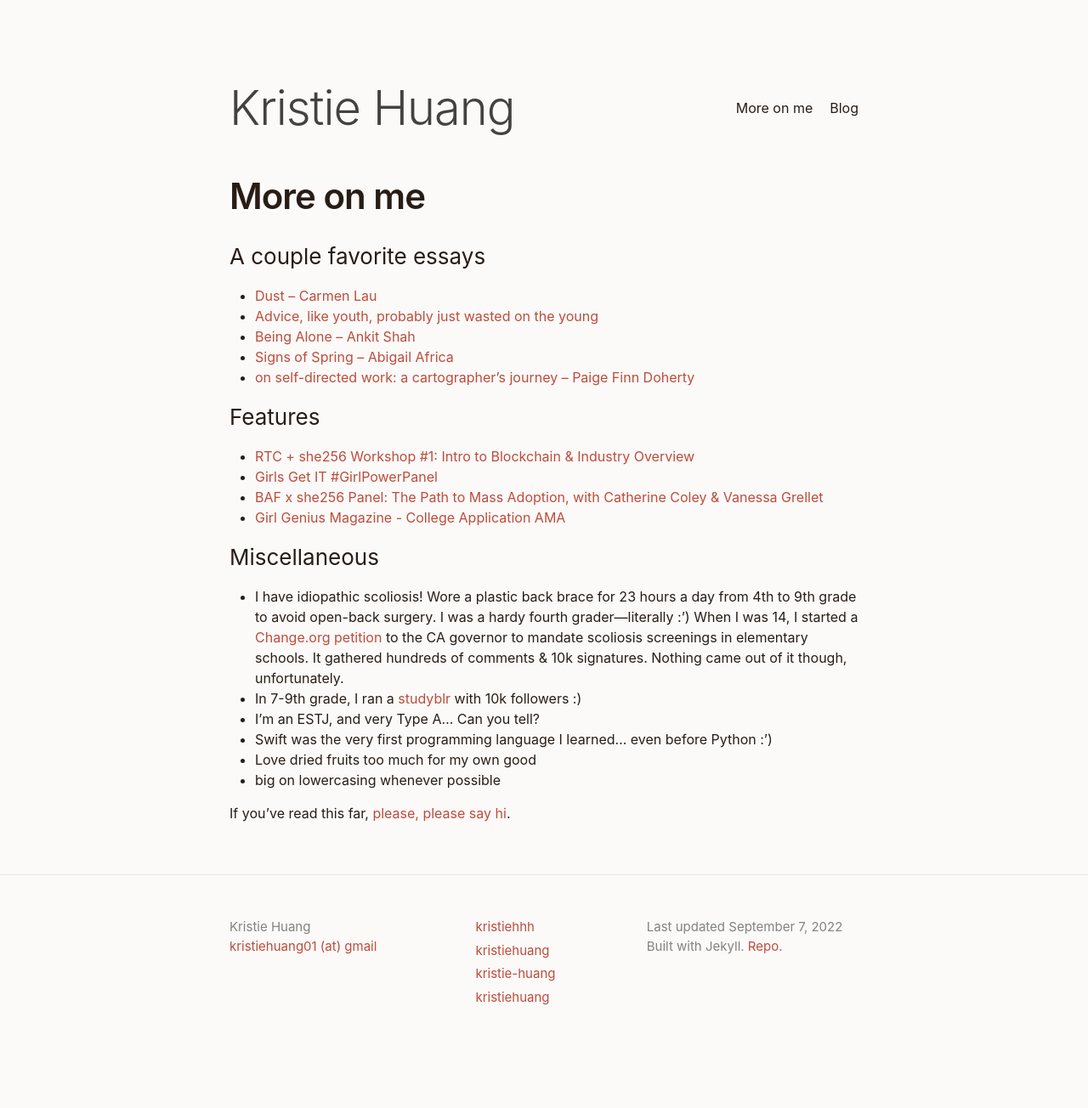
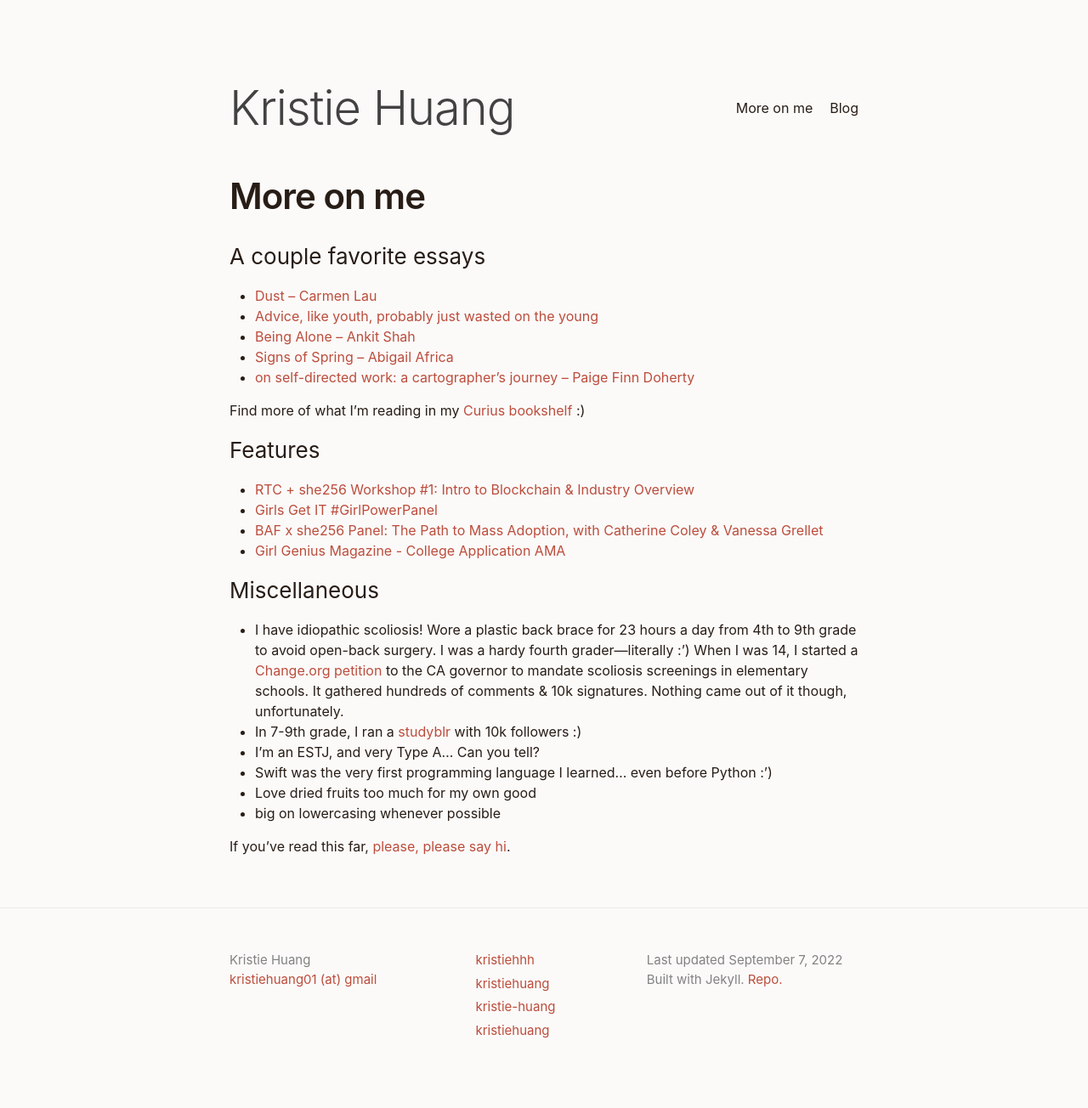
Before and after one commit to kristiehuang/kristiehuang.github.io, a Jekyll site: the page built from more-on-me.markdown, in a window 1280 px wide. Shown: the whole page at 85% size. Built offline with Jekyll 4.4.1, drawn with Linux system fonts in a browser that asks for light colours; before the commit the page ends 1265 px from its top, so only the background shows below that.

Commit message:
add curius link

```diff
--- a/more-on-me.markdown
+++ b/more-on-me.markdown
@@ -10,6 +10,8 @@ permalink: /more-on-me/
 - [Being Alone – Ankit Shah](https://www.ankit.fyi/being-alone)
 - [Signs of Spring – Abigail Africa](https://app.sparkmailapp.com/web-share/9OJcHD2jn-v0gPAjRfG_phaW3Hbz4gTEOzHm694E)
 - [on self-directed work: a cartographer’s journey – Paige Finn Doherty](https://paigefinndoherty.com/2020/10/13/on-self-directed-work-a-cartographers-journey/)
+
+Find more of what I'm reading in my [Curius bookshelf](https://curius.app/kristie-huang) :)
 
 ### Features
 
```
